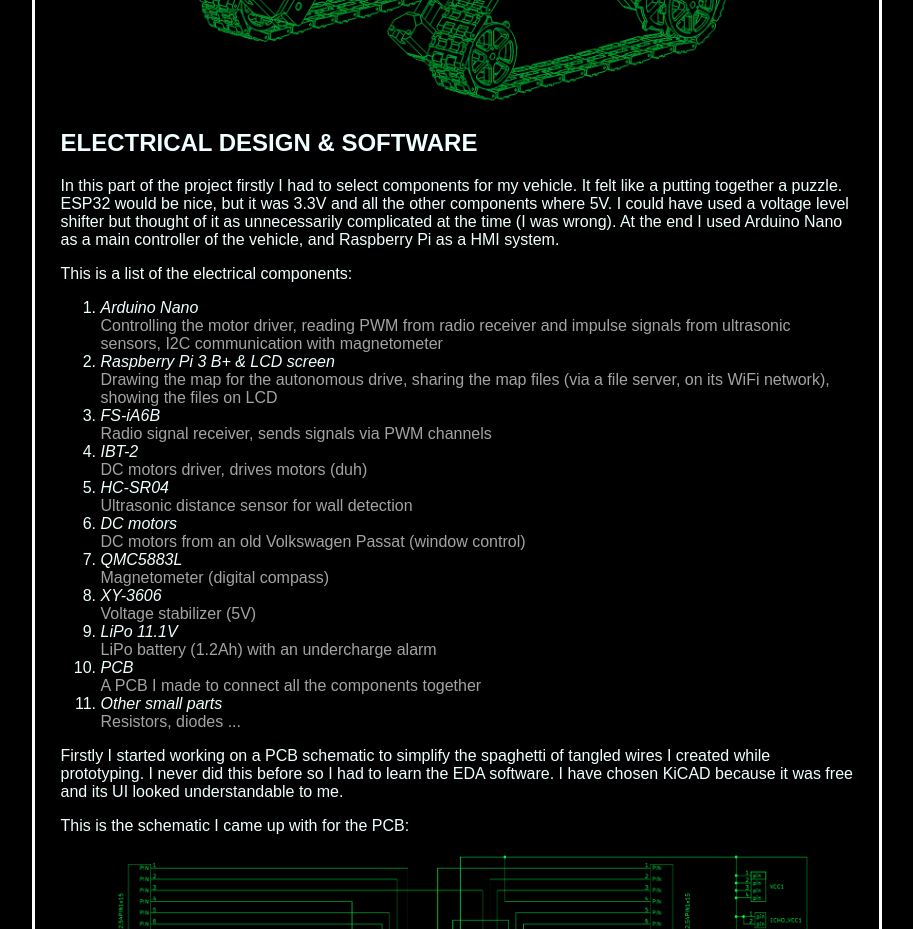
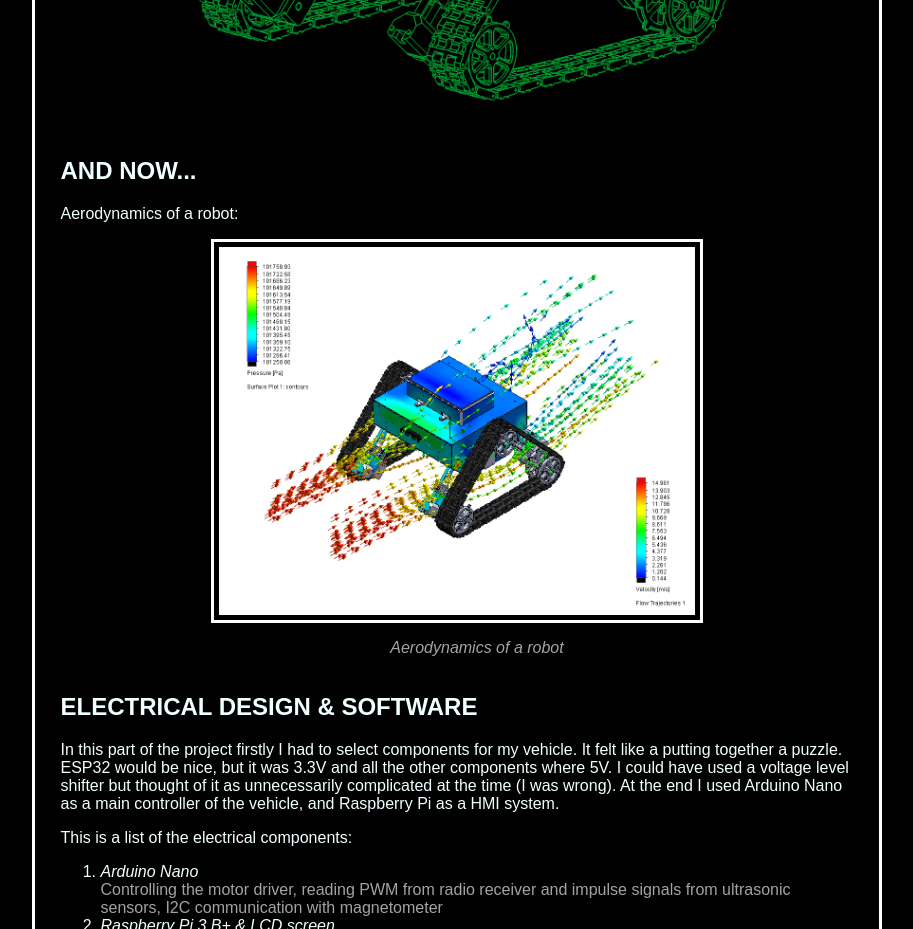
Before and after one commit to genmujmuj/website, a plain HTML site: page robot.html in a window 1280 px wide. Shown: the part 6800-7729 px from the top of the page, without its empty margins (183-1096 px from the left). Drawn offline with Linux system fonts and the light colour scheme; a web font is replaced by a local one.

Commit message:
aerodynamics!

```diff
--- a/robot.html
+++ b/robot.html
@@ -201,6 +201,10 @@ ul {
     width: 70%;
 }
 
+#robot_aero {
+    width: 60%;
+}
+
 </style>
 
 <head>
@@ -297,11 +301,18 @@ ul {
             <p>Last part of the CAD design was to make a housing for that big boi. To be honest here I was just designing it as simple as I could. I didn’t want to spend a lot of money on the materials so I just designed a PMMA box that fitted my requirements.</p>
             <div class="img_box">
                 <img id="robot_naked" src="img/robot/robot_naked.png">
-                <span>|<br>|<br></span>
+                <span>|<br>|</span>
                 <span>\/</span>
             </div>
+
             <div class="img_box">
                 <img id="robot_full" src="img/robot/robot_full.png">
+            </div>
+            <h2><br>AND NOW...</h2>
+            <p>Aerodynamics of a robot:</p>
+            <div class="img_box">
+                <img style="cursor: pointer;" title="Aerodynamics of a robot" class="bordered" id="robot_aero" src="img/robot/aerodynamics.png">
+                <p class="note_text"><i>Aerodynamics of a robot</i></p>
             </div>
             <h2>ELECTRICAL DESIGN & SOFTWARE</h2>
             <p>In this part of the project firstly I had to select components for my vehicle. It felt like a putting together a puzzle. ESP32 would be nice, but it was 3.3V and all the other components where 5V. I could have used a voltage level shifter but thought of it as unnecessarily complicated at the time (I was wrong). At the end I used Arduino Nano as a main controller of the vehicle, and Raspberry Pi as a HMI system.</p>
@@ -343,6 +354,12 @@ ul {
     const rf_x1 = document.getElementById("x1");
     const rf_x2 = document.getElementById("x2");
     const rf_all = document.getElementById("all");
+    const rf_aero = document.getElementById("robot_aero");
+
+
+    function popup1() {
+        alert("Aerodynamics of a robot !!!");
+    }
 
     function on() {
         rf_dv2.style.setProperty("background-color", "white");
@@ -367,7 +384,7 @@ ul {
     rf_dv2.addEventListener("mouseover", on);
     rf_dv2.addEventListener("mouseout", off);
     rf_dv2.addEventListener("click", exit);
-
+    rf_aero.addEventListener("click",popup1);
 </script>
 
 </body>
```
Also changed, not shown: index.html (+7 -1 lines), img/robot/aerodynamics.png (added).
